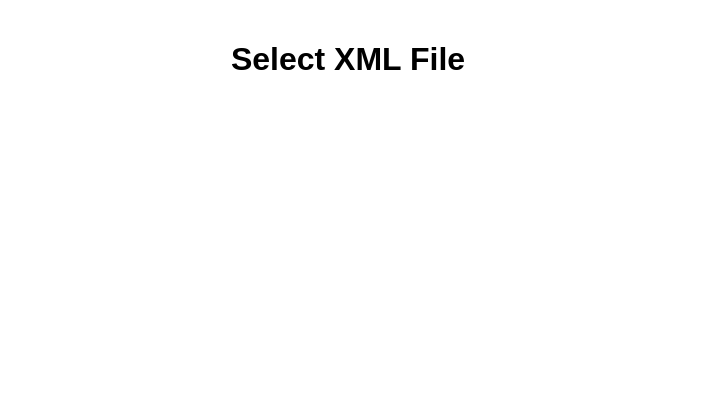
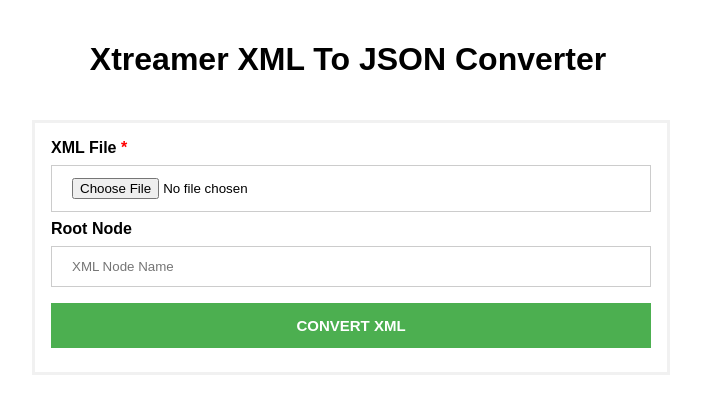
Before and after one commit to manojc/xtreamer, a website: page public/index.html in a window 1280 px wide. Shown: the whole page, without its empty margins (292-993 px from the left). Drawn offline with Linux system fonts and the light colour scheme; no server answers.

Commit message:
master - added form.

```diff
--- /dev/null
+++ b/public/index.css
@@ -0,0 +1,50 @@
+body {
+    font-family: Arial, Helvetica, sans-serif;
+}
+
+form {
+    border: 3px solid #f1f1f1;
+    width: 50%;
+    margin-left: 25%;
+}
+
+.container {
+    padding: 16px;
+}
+
+h1 {
+    text-align: center;
+    padding: 20px;
+}
+
+input[type=file],
+input[type=text] {
+    width: 100%;
+    padding: 12px 20px;
+    margin: 8px 0;
+    display: inline-block;
+    border: 1px solid #ccc;
+    box-sizing: border-box;
+}
+
+span.required {
+    color: #ff0000;
+    font-weight: bold;
+}
+
+button {
+    background-color: #4CAF50;
+    color: white;
+    font-size: 15px;
+    font-weight: bold;
+    text-transform: uppercase;
+    padding: 14px 20px;
+    margin: 8px 0;
+    border: none;
+    cursor: pointer;
+    width: 100%;
+}
+
+button:hover {
+    opacity: 0.8;
+}
--- a/public/index.html
+++ b/public/index.html
@@ -6,19 +6,27 @@
     <meta name="viewport" content="width=device-width, initial-scale=1.0">
     <meta http-equiv="X-UA-Compatible" content="ie=edge">
     <title>Document</title>
-    <style>
-        body {
-            font-family: Arial, Helvetica, sans-serif;
-        }
-        h1 {
-            text-align: center;
-            padding: 20px;
-        }
-    </style>
+    <link rel="stylesheet" href="/public/index.css">
 </head>
 
 <body>
-    <h1>Select XML File</h1>
+    <h1>Xtreamer XML To JSON Converter</h1>
+    <form action="/action_page.php">
+        <div class="container">
+            <label for="uname">
+                <b>
+                    XML File
+                    <span class="required">*</span>
+                </b>
+            </label>
+            <input type="file" placeholder="Enter Username" name="uname" required>
+            <label for="psw">
+                <b>Root Node</b>
+            </label>
+            <input type="text" placeholder="XML Node Name" name="psw" required>
+            <button>Convert XML</button>
+        </div>
+    </form>
 </body>
 <script src="/public/index.js"></script>
 </html>
```
